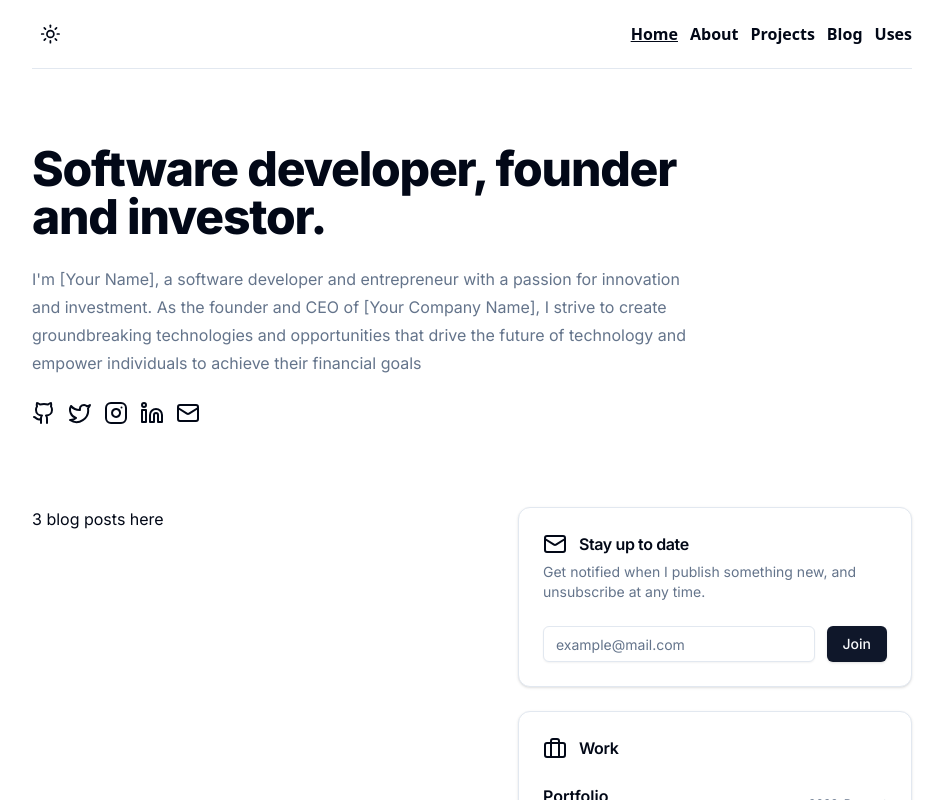
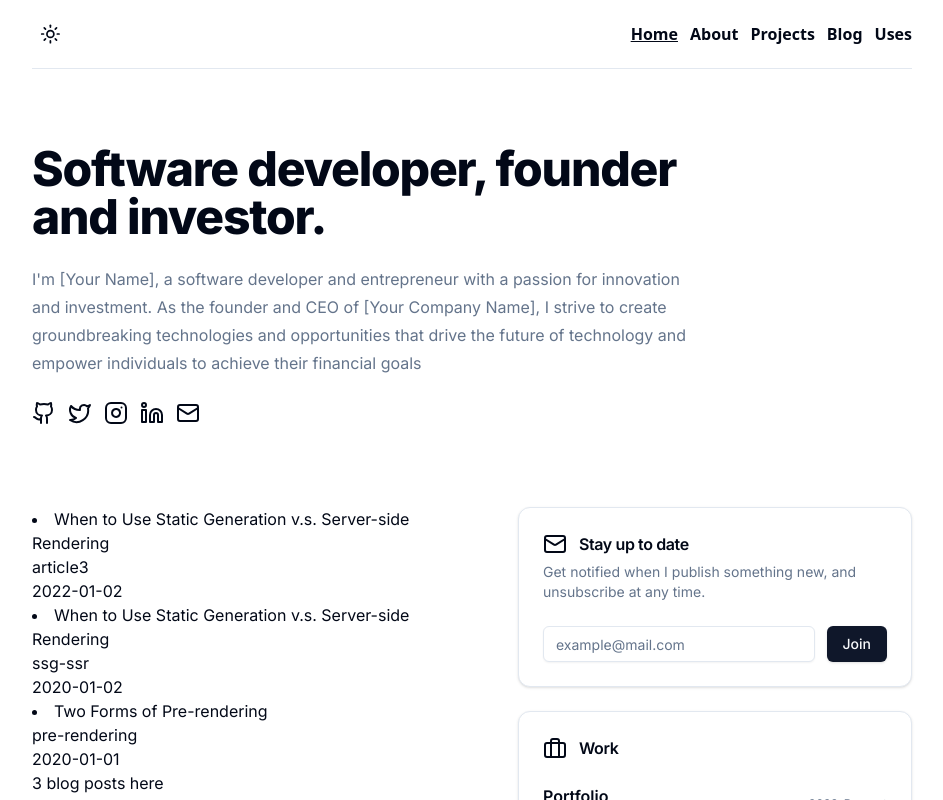
Before and after one commit to piotrszubert/nextjs-dev-portfolio, a Next.js app: page / in a window 1280 px wide. Shown: the top 800 px of the page, without its empty margins (168-1111 px from the left). Built offline with nearby package versions, Linux system fonts and the light colour scheme.

Commit message:
simple blog

```diff
--- /dev/null
+++ b/lib/posts.ts
@@ -0,0 +1,40 @@
+import fs from 'fs';
+import path from 'path';
+import matter from 'gray-matter';
+
+interface PostData {
+  id: string;
+  [key: string]: any;
+}
+
+const postsDirectory = path.join(process.cwd(), 'posts');
+
+export function getSortedPostsData(): PostData[] {
+  // Get file names under /posts
+  const fileNames = fs.readdirSync(postsDirectory);
+  const allPostsData = fileNames.map((fileName) => {
+    // Remove ".md" from file name to get id
+    const id = fileName.replace(/\.md$/, '');
+
+    // Read markdown file as string
+    const fullPath = path.join(postsDirectory, fileName);
+    const fileContents = fs.readFileSync(fullPath, 'utf8');
+
+    // Use gray-matter to parse the post metadata section
+    const matterResult = matter(fileContents);
+
+    // Combine the data with the id
+    return {
+      id,
+      ...matterResult.data,
+    } as PostData;
+  });
+  // Sort posts by date
+  return allPostsData.sort((a, b) => {
+    if (a.date < b.date) {
+      return 1;
+    } else {
+      return -1;
+    }
+  });
+}
--- a/package.json
+++ b/package.json
@@ -19,6 +19,7 @@
     "clsx": "^1.2.1",
     "eslint": "8.44.0",
     "eslint-config-next": "13.4.8",
+    "gray-matter": "^4.0.3",
     "lucide-react": "^0.258.0",
     "next": "13.4.8",
     "next-themes": "^0.2.1",
--- a/pages/index.tsx
+++ b/pages/index.tsx
@@ -5,9 +5,26 @@
 import WorkCard from '@/components/workCard'
 import NewsletterCard from '@/components/newsletterCard'
 
+import { getSortedPostsData } from '@/lib/posts';
+
+export async function getStaticProps() {
+  const allPostsData = getSortedPostsData();
+  return {
+    props: {
+      allPostsData,
+    },
+  };
+}
+
+type postType = {
+  id?: number,
+  date?: string,
+  title?: string
+}
+
 const inter = Inter({ subsets: ['latin'] })
 
-export default function Home() {
+export default function Home({allPostsData}: any) {
   return (
     <Layout>
       <main
@@ -27,6 +44,15 @@
         </div>
         <div className="grid grid-cols-1 md:grid-cols-2 gap-3">
           <div>
+          {allPostsData.map(({ id, date, title } : postType) => (
+            <li key={id}>
+              {title}
+              <br />
+              {id}
+              <br />
+              {date}
+            </li>
+          ))}
             3 blog posts here
           </div>
           <div className='space-y-6 md:ps-10'>
--- /dev/null
+++ b/posts/article3.md
@@ -0,0 +1,19 @@
+---
+title: 'When to Use Static Generation v.s. Server-side Rendering'
+date: '2022-01-02'
+---
+
+We recommend using **Static Generation** (with and without data) whenever possible because your page can be built once and served by CDN, which makes it much faster than having a server render the page on every request.
+
+You can use Static Generation for many types of pages, including:
+
+- Marketing pages
+- Blog posts
+- E-commerce product listings
+- Help and documentation
+
+You should ask yourself: "Can I pre-render this page **ahead** of a user's request?" If the answer is yes, then you should choose Static Generation.
+
+On the other hand, Static Generation is **not** a good idea if you cannot pre-render a page ahead of a user's request. Maybe your page shows frequently updated data, and the page content changes on every request.
+
+In that case, you can use **Server-Side Rendering**. It will be slower, but the pre-rendered page will always be up-to-date. Or you can skip pre-rendering and use client-side JavaScript to populate data.
--- /dev/null
+++ b/posts/pre-rendering.md
@@ -0,0 +1,11 @@
+---
+title: 'Two Forms of Pre-rendering'
+date: '2020-01-01'
+---
+
+Next.js has two forms of pre-rendering: **Static Generation** and **Server-side Rendering**. The difference is in **when** it generates the HTML for a page.
+
+- **Static Generation** is the pre-rendering method that generates the HTML at **build time**. The pre-rendered HTML is then _reused_ on each request.
+- **Server-side Rendering** is the pre-rendering method that generates the HTML on **each request**.
+
+Importantly, Next.js lets you **choose** which pre-rendering form to use for each page. You can create a "hybrid" Next.js app by using Static Generation for most pages and using Server-side Rendering for others.
--- /dev/null
+++ b/posts/ssg-ssr.md
@@ -0,0 +1,19 @@
+---
+title: 'When to Use Static Generation v.s. Server-side Rendering'
+date: '2020-01-02'
+---
+
+We recommend using **Static Generation** (with and without data) whenever possible because your page can be built once and served by CDN, which makes it much faster than having a server render the page on every request.
+
+You can use Static Generation for many types of pages, including:
+
+- Marketing pages
+- Blog posts
+- E-commerce product listings
+- Help and documentation
+
+You should ask yourself: "Can I pre-render this page **ahead** of a user's request?" If the answer is yes, then you should choose Static Generation.
+
+On the other hand, Static Generation is **not** a good idea if you cannot pre-render a page ahead of a user's request. Maybe your page shows frequently updated data, and the page content changes on every request.
+
+In that case, you can use **Server-Side Rendering**. It will be slower, but the pre-rendered page will always be up-to-date. Or you can skip pre-rendering and use client-side JavaScript to populate data.
```
Also changed, not shown: 1 other file (tests, documents, lock files or other folders).
